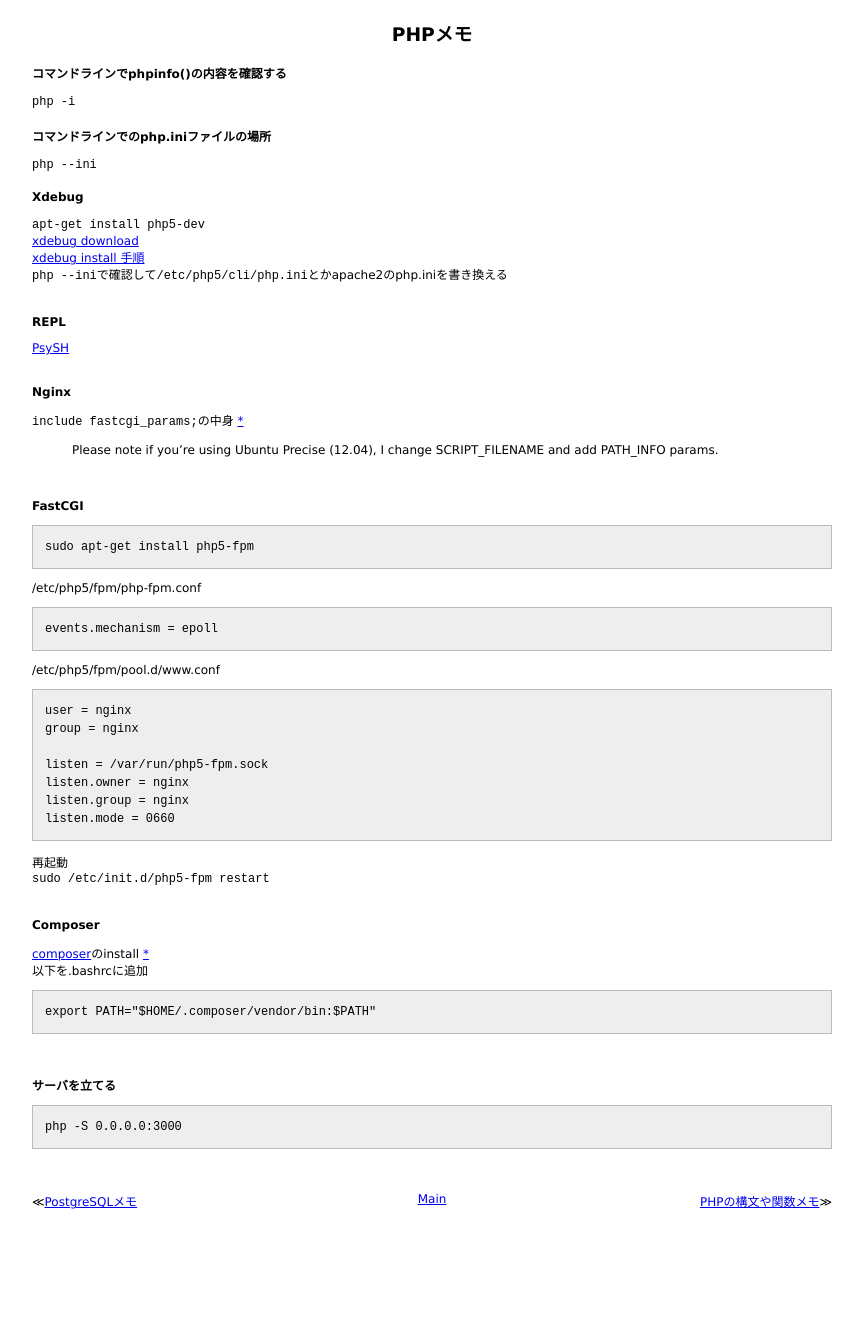
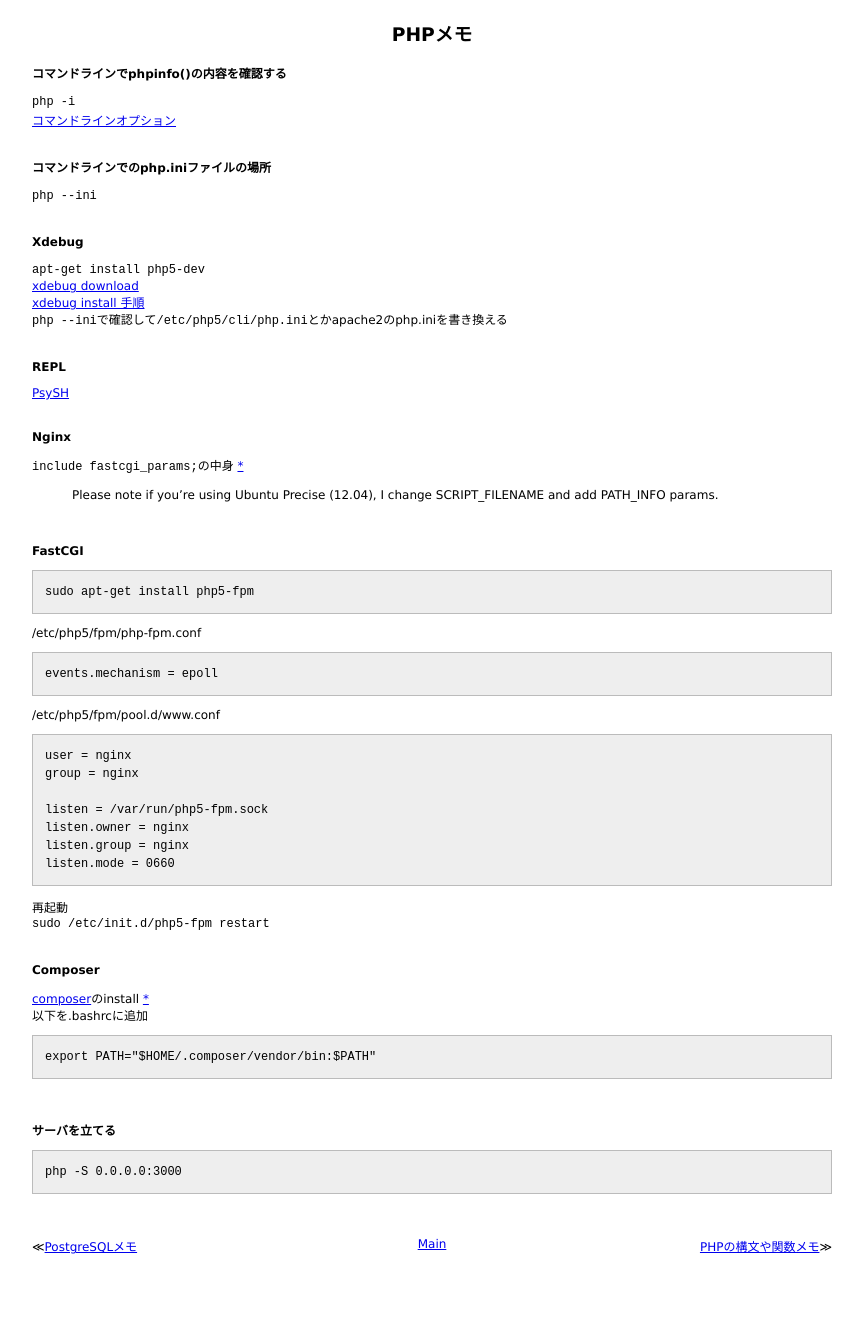
Before and after one commit to 38elements/38elements.github.com, a Jekyll site: the page built from _posts/2016-05-30-php.md, in a window 1280 px wide. Shown: the whole page, without its empty margins (208-1071 px from the left). Built offline with Jekyll 4.4.1, drawn with Linux system fonts in a browser that asks for light colours; before the commit the page ends 1278 px from its top, so only the background shows below that.

Commit message:
Update 2016-05-30-php.md

```diff
--- a/_posts/2016-05-30-php.md
+++ b/_posts/2016-05-30-php.md
@@ -4,6 +4,7 @@ title: PHPメモ
 ---
 #### コマンドラインでphpinfo()の内容を確認する
 `php -i`
+[コマンドラインオプション](http://php.net/manual/ja/features.commandline.options.php)
 <br>
 
 #### コマンドラインでのphp.iniファイルの場所
```
